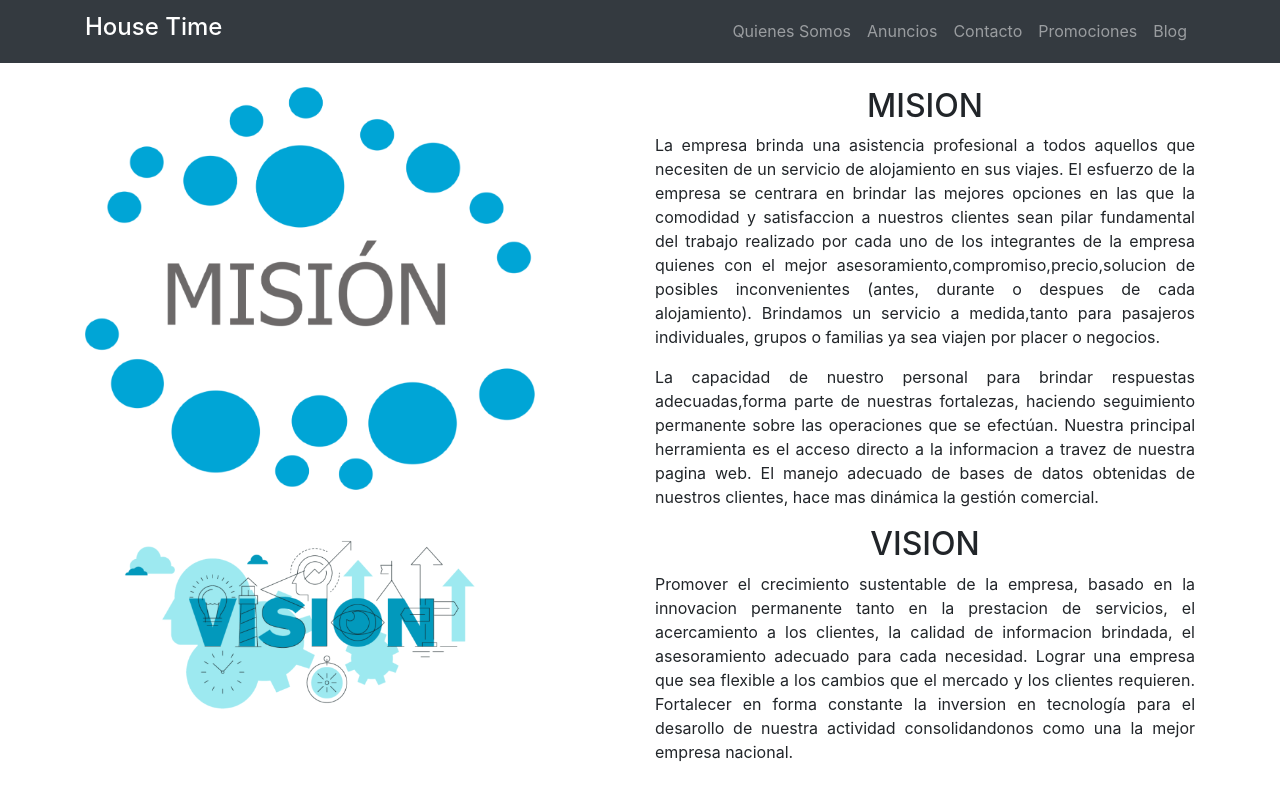
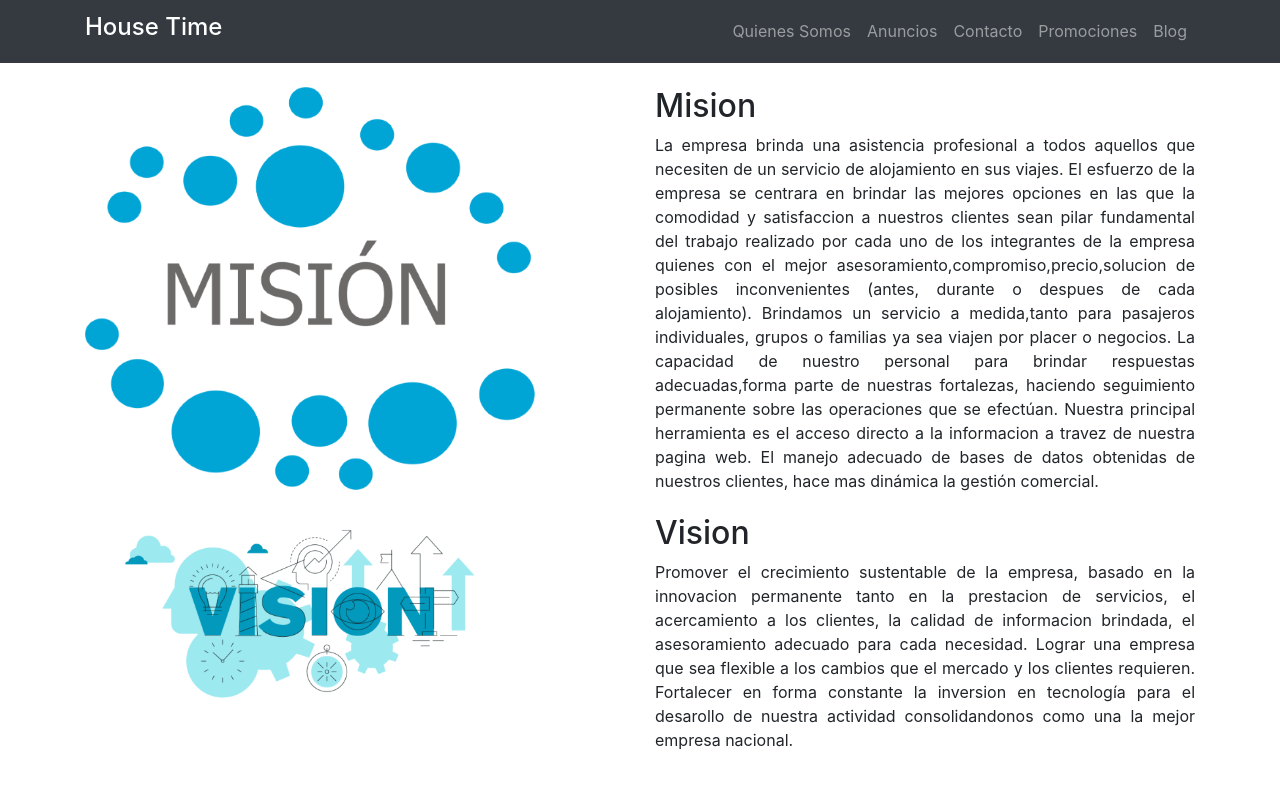
Before and after one commit to callmeFurok/HouseTime, a plain HTML site: page quienes_somos.html in a window 1280 px wide. Shown: the top 795 px of the page. Drawn offline with nearby package versions, Linux system fonts and the light colour scheme; a script that the page names is missing.

```diff
--- a/quienes_somos.html
+++ b/quienes_somos.html
@@ -55,14 +55,12 @@
                 <img class="img-fluid rounded mb-4" src="imagenes/mision.png" width="450" alt="">
             </div>
             <div class="col-12 col-sm-6">
-                <div class="col text-center text-uppercase">
-                    <h2>Mision</h2>
-                </div>
+                <h2>Mision</h2>
                 <p align="justify" class="d-none d-md-block"> La empresa brinda una asistencia profesional a todos aquellos que necesiten de un servicio de alojamiento en sus viajes. El esfuerzo de la empresa se centrara en brindar las mejores opciones en las que la comodidad y satisfaccion a nuestros
                     clientes sean pilar fundamental del trabajo realizado por cada uno de los integrantes de la empresa quienes con el mejor asesoramiento,compromiso,precio,solucion de posibles inconvenientes (antes, durante o despues de cada alojamiento).
-                    Brindamos un servicio a medida,tanto para pasajeros individuales, grupos o familias ya sea viajen por placer o negocios.</p>
-                <p align="justify" class="d-none d-md-block"> La capacidad de nuestro personal para brindar respuestas adecuadas,forma parte de nuestras fortalezas, haciendo seguimiento permanente sobre las operaciones que se efectúan. Nuestra principal herramienta es el acceso directo a la informacion
-                    a travez de nuestra pagina web. El manejo adecuado de bases de datos obtenidas de nuestros clientes, hace mas dinámica la gestión comercial.</p>
+                    Brindamos un servicio a medida,tanto para pasajeros individuales, grupos o familias ya sea viajen por placer o negocios. La capacidad de nuestro personal para brindar respuestas adecuadas,forma parte de nuestras fortalezas, haciendo
+                    seguimiento permanente sobre las operaciones que se efectúan. Nuestra principal herramienta es el acceso directo a la informacion a travez de nuestra pagina web. El manejo adecuado de bases de datos obtenidas de nuestros clientes,
+                    hace mas dinámica la gestión comercial.</p>
             </div>
         </div>
         <div class="row">
@@ -70,11 +68,10 @@
                 <img class="img-fluid rounded mb-4" src="imagenes/vision.png" width="450" alt="">
             </div>
             <div class="col-12 col-sm-6">
-                <div class="col text-center text-uppercase">
-                    <h2>Vision</h2>
-                </div>
+                <h2>Vision</h2>
                 <p align="justify">Promover el crecimiento sustentable de la empresa, basado en la innovacion permanente tanto en la prestacion de servicios, el acercamiento a los clientes, la calidad de informacion brindada, el asesoramiento adecuado para cada necesidad.
-                    Lograr una empresa que sea flexible a los cambios que el mercado y los clientes requieren. Fortalecer en forma constante la inversion en tecnología para el desarollo de nuestra actividad consolidandonos como una la mejor empresa nacional.</p>
+                    Lograr una empresa que sea flexible a los cambios que el mercado y los clientes requieren. Fortalecer en forma constante la inversion en tecnología para el desarollo de nuestra actividad consolidandonos como una la mejor empresa nacional.
+                </p>
             </div>
         </div>
     </div>
@@ -174,6 +171,7 @@
     <script src="https://code.jquery.com/jquery-3.5.1.slim.min.js" integrity="sha384-DfXdz2htPH0lsSSs5nCTpuj/zy4C+OGpamoFVy38MVBnE+IbbVYUew+OrCXaRkfj" crossorigin="anonymous"></script>
     <script src="https://cdn.jsdelivr.net/npm/popper.js@1.16.0/dist/umd/popper.min.js" integrity="sha384-Q6E9RHvbIyZFJoft+2mJbHaEWldlvI9IOYy5n3zV9zzTtmI3UksdQRVvoxMfooAo" crossorigin="anonymous"></script>
     <script src="https://stackpath.bootstrapcdn.com/bootstrap/4.5.0/js/bootstrap.min.js" integrity="sha384-OgVRvuATP1z7JjHLkuOU7Xw704+h835Lr+6QL9UvYjZE3Ipu6Tp75j7Bh/kR0JKI" crossorigin="anonymous"></script>
+    <script src="https://unpkg.com/leaflet@1.6.0/dist/leaflet.js" integrity="sha512-gZwIG9x3wUXg2hdXF6+rVkLF/0Vi9U8D2Ntg4Ga5I5BZpVkVxlJWbSQtXPSiUTtC0TjtGOmxa1AJPuV0CPthew==" crossorigin=""></script>
     <script text="text/javascript" src="js/jquey-3.5.1.slim.js"></script>
     <script src="https://ajax.googleapis.com/ajax/libs/jquery/3.5.1/jquery.min.js"></script>
     <script text="text/javascript" src="js/jquery.animateNumber.js"></script>
```
Also changed, not shown: anuncio_detalle.html (+1 -0 lines), anuncios.html (+1 -0 lines), blog.html (+1 -0 lines), contacto.html (+1 -0 lines), index.html (+1 -0 lines), promociones.html (+1 -0 lines).
